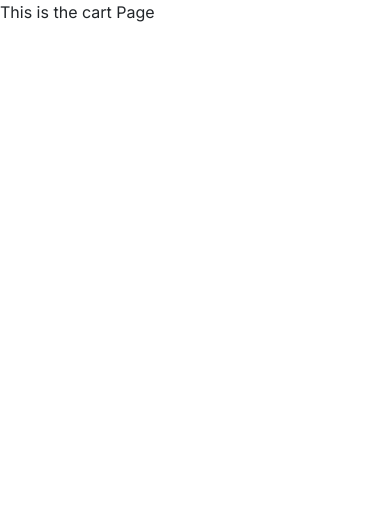
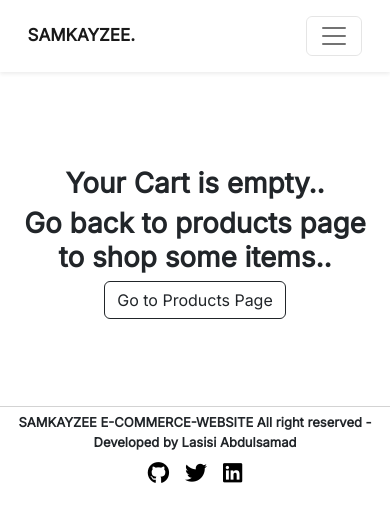
Before and after one commit to Samkayzeee/e-commerce-website, a React (Vite) app: page /cart in a window 390 px wide. Shown: the top 522 px of the page. Built offline with nearby package versions, Linux system fonts and the light colour scheme; sample sign-in values are in the browser's storage.

Commit message:
worked on responsiveness

```diff
--- a/src/components/navbar/Navbar.css
+++ b/src/components/navbar/Navbar.css
@@ -11,6 +11,23 @@
 }
 .navbar .container-fluid .navbar-brand{
     font-weight: 800;
+}
+.navbar-toggler{
+    position: relative;
+}
+.show-cart{
+    position: absolute;
+    border: none;
+    background-color: red;
+    width: 20px;
+    height: 20px;
+    border-radius: 50%;
+    font-size: 14px;
+    text-align: center;
+    padding-top: 3px;
+    color: white;
+    font-weight: 800;
+    top: 0;
 }
 .navbar .container-fluid .collapse .buttons ul li{
     margin-left: 15px;
--- a/src/components/navbar/Navbar.jsx
+++ b/src/components/navbar/Navbar.jsx
@@ -8,7 +8,7 @@ const Navbar = () => {
 
   const token = localStorage.getItem("token");
   const navigate = useNavigate();
-  const cartLength = useSelector(state => state.cart.value)
+  const cartLength = useSelector(state => state.cart.value);
 
   const Logout = () => {
     localStorage.removeItem("token");
@@ -22,6 +22,9 @@ const Navbar = () => {
     <Link to={'/'} className="navbar-brand">SAMKAYZEE.</Link>
     <button className="navbar-toggler" type="button" data-bs-toggle="collapse" data-bs-target="#navbarSupportedContent" aria-controls="navbarSupportedContent" aria-expanded="false" aria-label="Toggle navigation">
       <span className="navbar-toggler-icon"></span>
+              {
+                cartLength.length === 0 ? null : <span className='show-cart'>{cartLength.length}</span>
+              }
     </button>
     <div className="collapse navbar-collapse" id="navbarSupportedContent">
       <ul className="navbar-nav mx-auto mb-2 mb-lg-0">
@@ -55,7 +58,9 @@ const Navbar = () => {
 
           <li className='nav-item'>
             <Link to={'/cart'} className="btn btn-outline-dark cart-li"><i className="fa-solid fa-cart-shopping"></i>
-             <span>{cartLength.length}</span>
+              {
+                cartLength.length === 0 ? null : <span>{cartLength.length}</span>
+              }
              </Link>
           </li>
         </ul>
--- a/src/pages/about/About.css
+++ b/src/pages/about/About.css
@@ -1,5 +1,11 @@
 .about{
     padding: 3% 4%;
+}
+.about .section1{
+    background: url('../../assets//e_commerce_about_page.jpg');
+    height: 600px;
+    background-position: center;
+    background-size: cover;
 }
 .about h2{
     font-weight: 800;
@@ -10,14 +16,6 @@
     line-height: 25px;
     margin: 2% 0;
 }
-/* @media only screen and (max-width: 1000px) and (max-height: 1400px) {
-    .about{
-        padding-bottom: 50%;
-    }
-    .about p{
-        margin: 7%  0;
-    }
-  } */
 @media screen and (max-width: 900px){
     .about{
         padding: 3% 4%;
--- a/src/pages/about/About.jsx
+++ b/src/pages/about/About.jsx
@@ -5,6 +5,10 @@ const AboutPage = () => {
     return (
             <DefaultLayout>
                <div className="about">
+               <div className="section1">
+
+               </div>
+
                <h2>About Us</h2>
                     <p>Welcome to Samkayzee Products, where we're passionate about providing our customers with the best shopping experience possible. Our company was founded on the principle of putting customers first, and we strive to maintain that philosophy every day.</p>
                     <p>Our mission is simple: to offer high-quality products at affordable prices while providing top-notch customer service. We believe that everyone deserves to have access to the latest trends and styles, which is why we're always adding new items to our inventory.</p>
--- a/src/pages/carts/Carts.css
+++ b/src/pages/carts/Carts.css
@@ -0,0 +1,11 @@
+.cart{
+    padding: 4%;
+}
+.empty-cart{
+    text-align: center;
+    padding: 20% 0;
+}
+.empty-cart h1{
+    margin: 2% 0;
+    font-weight: 800;
+}
--- a/src/pages/carts/Carts.jsx
+++ b/src/pages/carts/Carts.jsx
@@ -1,12 +1,14 @@
 import DefaultLayout from "../../layouts/DefaultLayouts/DefaultLayout";
 import './Carts.css';
-import { useNavigate } from "react-router-dom";
+import { Link, useNavigate } from "react-router-dom";
 import { useEffect } from "react";
+import { useSelector } from "react-redux";
 
 
 const Cart = () => {
    const navigate = useNavigate();
     let token = localStorage.getItem("token");
+    const cart = useSelector(state => state.cart.value);
 
     useEffect(() => {
       if (!token) {
@@ -14,12 +16,34 @@ const Cart = () => {
      }
     },[])
 
+    const EmptyCart = () => {
+         return(
+            <>
+               <div className="empty-cart">
+                  <h1> Your Cart is empty.. </h1>
+                  <h1> Go back to products page to shop some items..</h1>
+                  <Link className="btn btn-outline-dark" to={'/products'}> Go to Products Page </Link>
+               </div>
+            </>
+         )
+    }
+
+    const CartItems = () => {
+      return(
+         <>
+            Carts are available
+         </>
+      )
+    }
+
     return (
-        <>
-           <div className="cart">
-                This is the cart Page
-           </div>
-        </>
+        <DefaultLayout>
+               <div className="cart">
+                  {
+                     cart.length === 0 ? <EmptyCart /> : <CartItems />
+                  }
+               </div>
+        </DefaultLayout>
      );
 }
 
```
Also changed, not shown: 1 other file (tests, documents, lock files or other folders).
